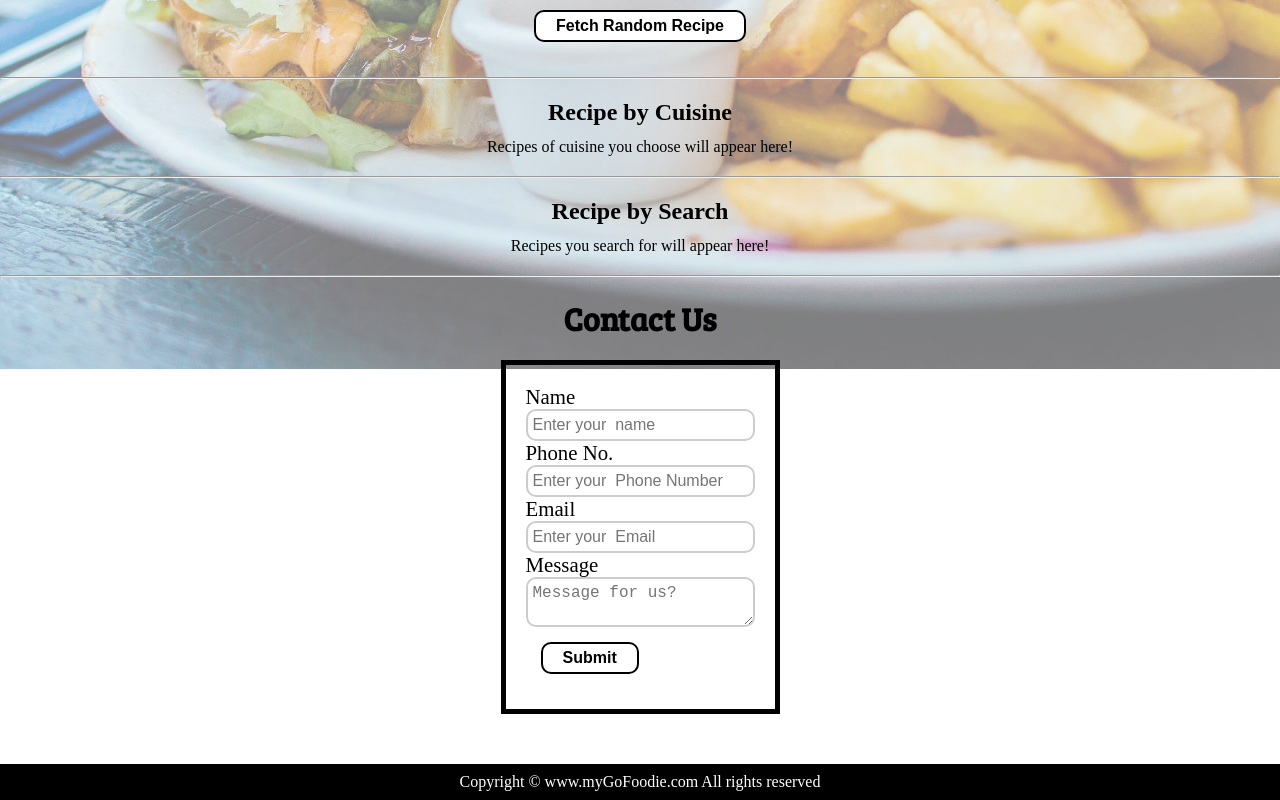
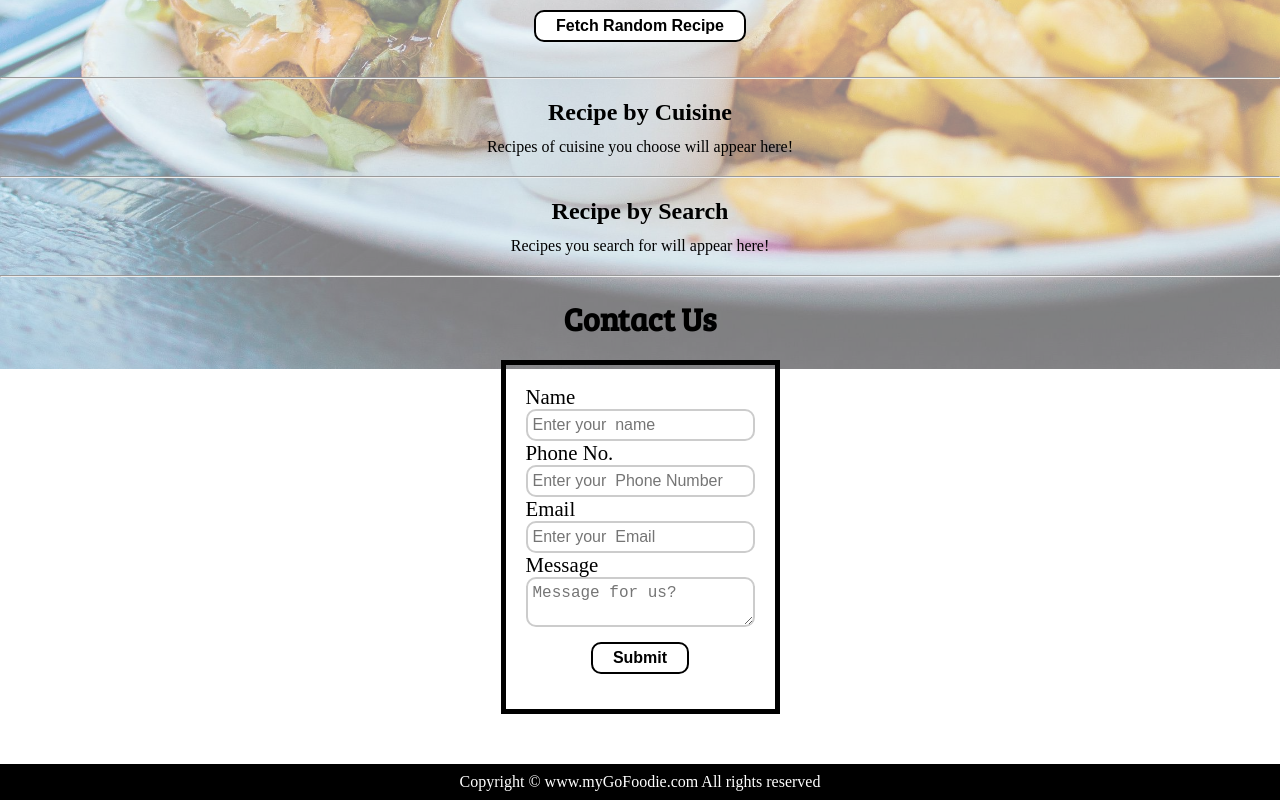
Before and after one commit to aakanksharajhans8/GoFoodie, a plain HTML site: page index.html in a window 1280 px wide. Shown: the part 431-1231 px from the top of the page. Drawn offline with Linux system fonts and the light colour scheme; a web font is replaced by a local one.

Commit message:
Update style.css

```diff
--- a/css/style.css
+++ b/css/style.css
@@ -204,6 +204,12 @@ form{
     margin: 10px;
     padding: 20px;
 }
+.btnContainer{
+    display: flex;
+    align-items: center;
+    justify-content: center;
+}
+
 #contact-box label{
     font-size: 1.3rem;
     /* font-family: "Bree Serif", serif; */
```
